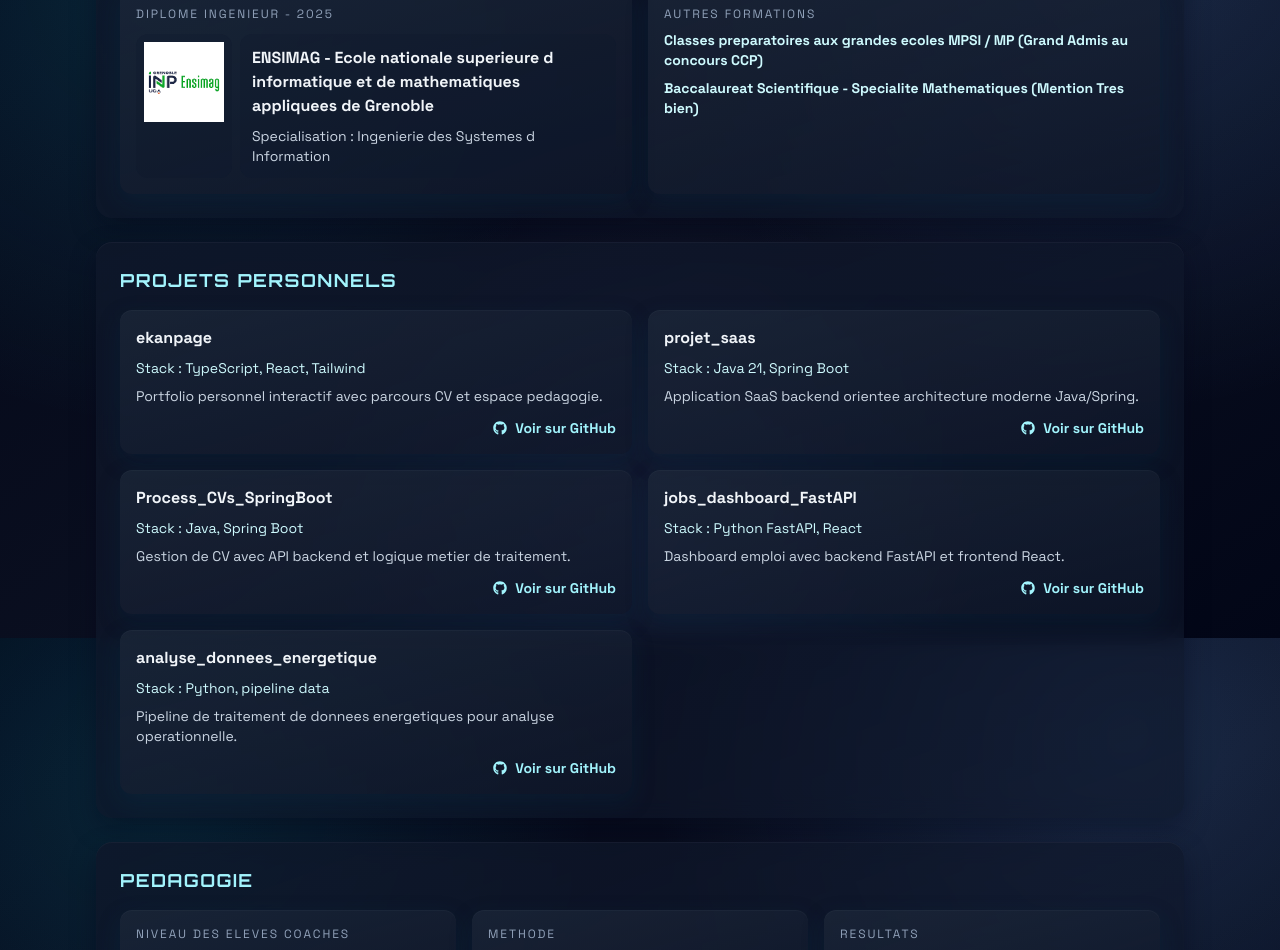
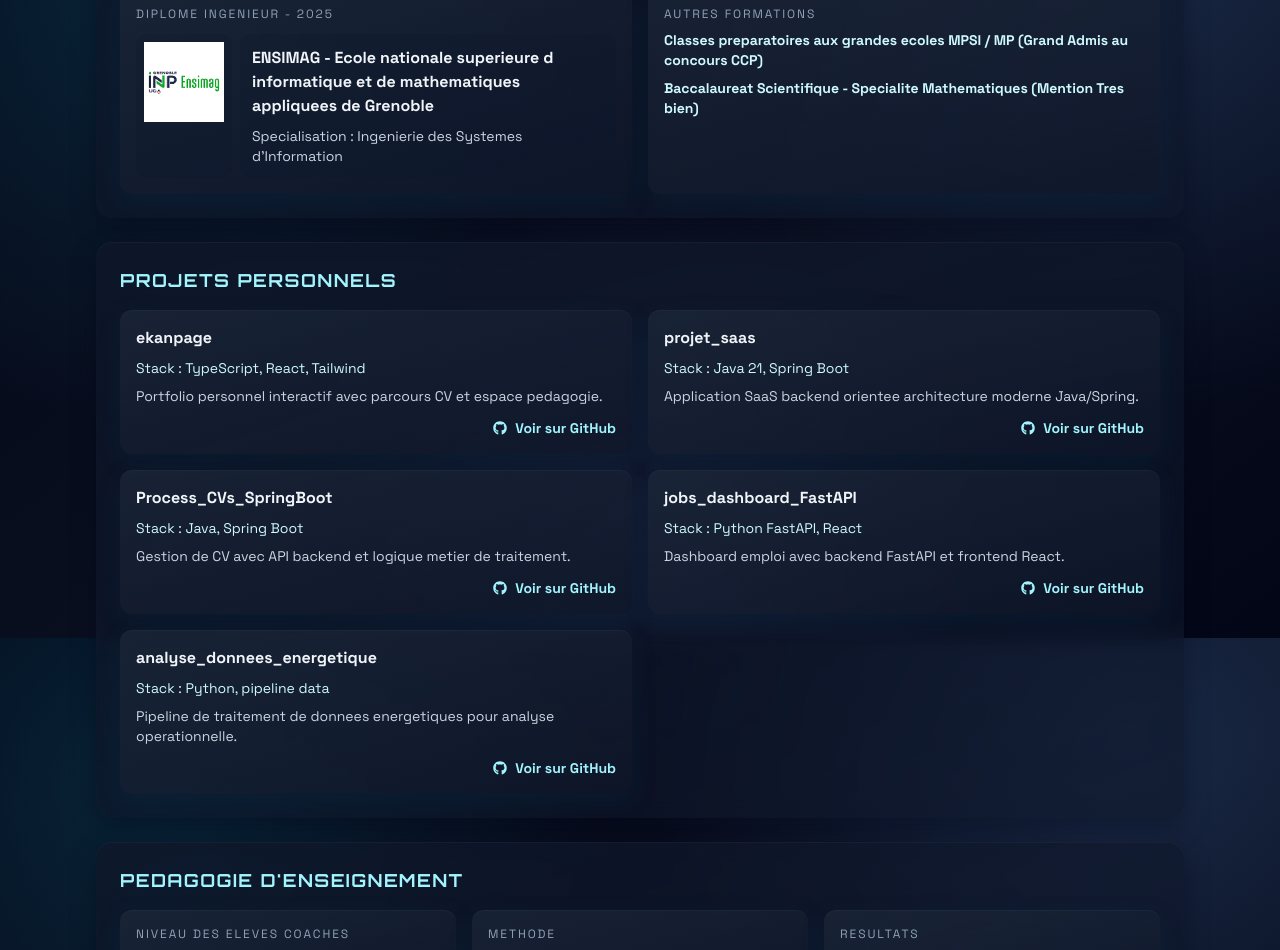
Before and after one commit to Anir-kata/ekanpage, a React (Vite) app: page / in a window 1280 px wide. Shown: the part 1762-2712 px from the top of the page. Built offline with nearby package versions, Linux system fonts and the light colour scheme.

Commit message:
fix(cvProfile): correct spelling in specialization and pedagogy section

```diff
--- a/src/components/CVProfile.tsx
+++ b/src/components/CVProfile.tsx
@@ -380,7 +380,7 @@ export function CVProfile({ onOpenPedagogy }: CVProfileProps) {
                 <p className="font-semibold text-slate-100">
                   ENSIMAG - Ecole nationale superieure d informatique et de mathematiques appliquees de Grenoble
                 </p>
-                <p className="mt-2 text-sm text-slate-300">Specialisation : Ingenierie des Systemes d Information</p>
+                <p className="mt-2 text-sm text-slate-300">Specialisation : Ingenierie des Systemes d'Information</p>
               </div>
             </div>
           </div>
@@ -423,7 +423,7 @@ export function CVProfile({ onOpenPedagogy }: CVProfileProps) {
       </article>
 
       <article className="panel rounded-2xl p-6">
-        <h3 className="hud-title text-lg font-bold text-cyan-200">Pedagogie</h3>
+        <h3 className="hud-title text-lg font-bold text-cyan-200">Pedagogie d'enseignement</h3>
         <div className="mt-4 grid gap-4 md:grid-cols-3">
           <div className="panel-soft rounded-xl p-4">
             <p className="text-xs uppercase tracking-[0.16em] text-slate-400">Niveau des eleves coaches</p>
```
